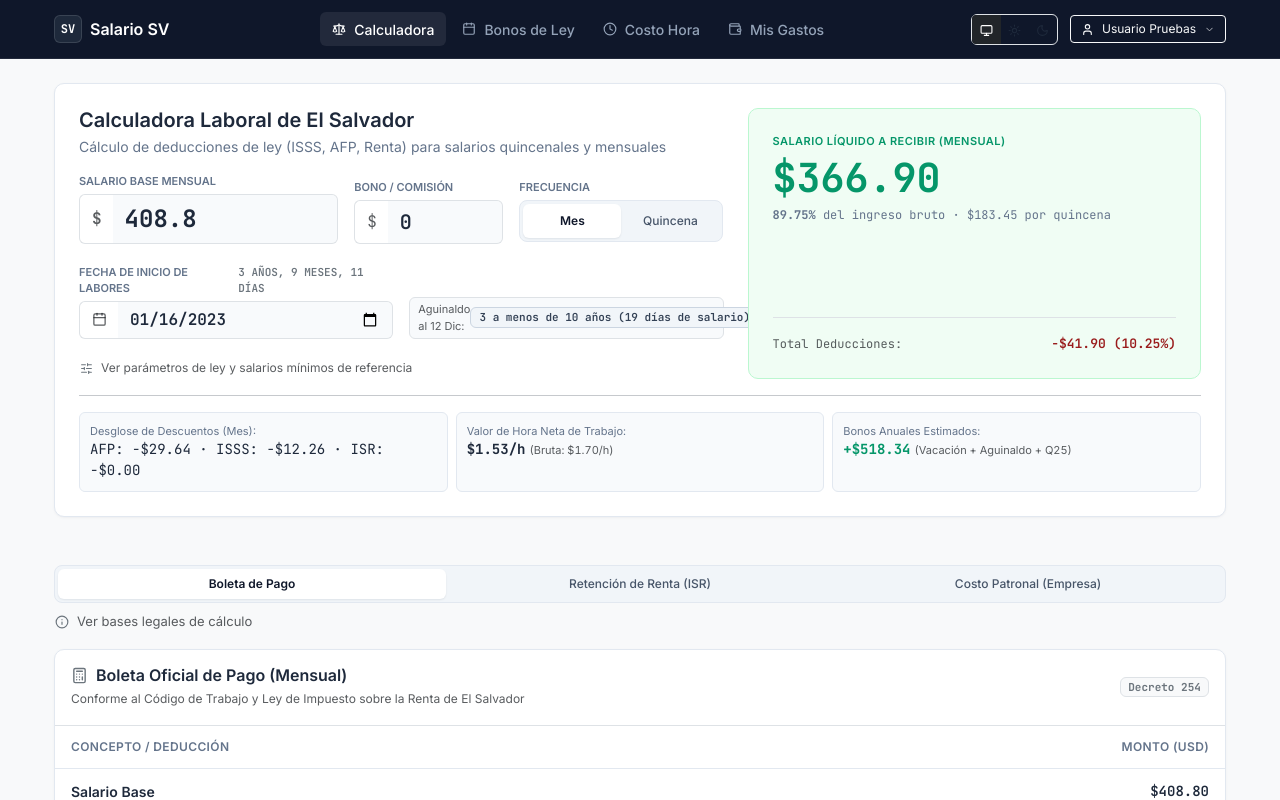
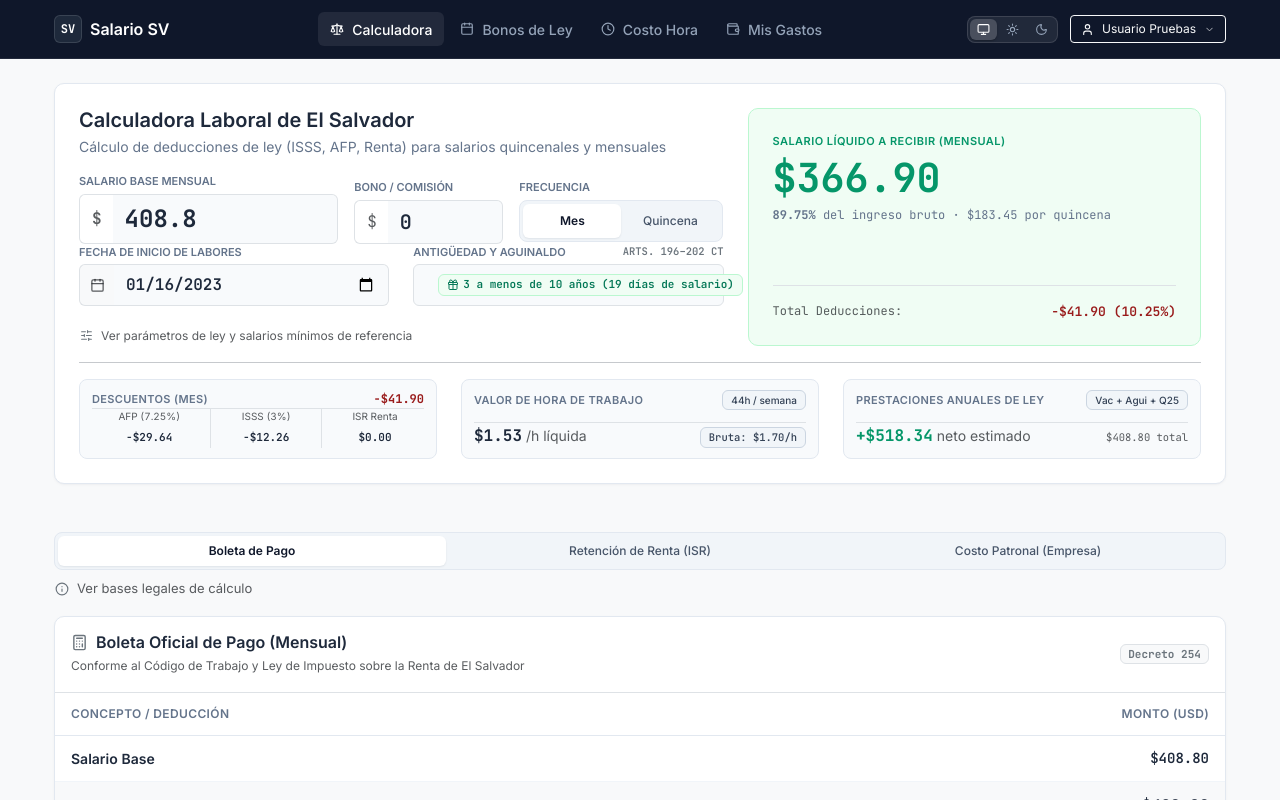
Before and after one commit to areyesdr/salarioygastossv, a React (Vite) app: page / in a window 1280 px wide. Shown: the top 800 px of the page. Built offline with nearby package versions, Linux system fonts and the light colour scheme.

Commit message:
fix: rediseñar selector de tema, tarjetas de metricas, antiguedad y cierre exterior de modales

```diff
--- a/src/App.tsx
+++ b/src/App.tsx
@@ -24,6 +24,7 @@ import {
   Sun,
   Moon,
   Monitor,
+  Gift,
 } from 'lucide-react';
 import {
   calcPayroll,
@@ -212,6 +213,18 @@ function AppShell() {
     document.addEventListener('mousedown', handleClickOutside);
     return () => document.removeEventListener('mousedown', handleClickOutside);
   }, []);
+
+  // Close modal on Escape key
+  useEffect(() => {
+    if (!showLawParamsModal) return;
+    const handleKeyDown = (e: KeyboardEvent) => {
+      if (e.key === 'Escape') {
+        setShowLawParamsModal(false);
+      }
+    };
+    window.addEventListener('keydown', handleKeyDown);
+    return () => window.removeEventListener('keydown', handleKeyDown);
+  }, [showLawParamsModal]);
 
   // Vacation state
   const [vacationBonusPct, setVacationBonusPct] = useState<number>(30);
@@ -748,13 +761,11 @@ function AppShell() {
           </div>
 
           {/* Selector de Modo Oscuro / Sistema / Claro */}
-          <div className="btn-group p-0.5 bg-slate-800 rounded border border-slate-700 me-2" role="group">
+          <div className="theme-toggle-control me-2" role="group" aria-label="Selector de tema visual">
             <button
               type="button"
               title="Tema del sistema (detecta configuración del OS)"
-              className={`btn btn-sm py-1 px-2 border-0 ${
-                themeMode === 'system' ? 'btn-dark text-white fw-semibold' : 'text-slate-400'
-              }`}
+              className={`theme-toggle-btn ${themeMode === 'system' ? 'active' : ''}`}
               onClick={() => setThemeMode('system')}
             >
               <Monitor size={13} />
@@ -762,9 +773,7 @@ function AppShell() {
             <button
               type="button"
               title="Modo claro"
-              className={`btn btn-sm py-1 px-2 border-0 ${
-                themeMode === 'light' ? 'btn-light text-slate-900 fw-semibold' : 'text-slate-400'
-              }`}
+              className={`theme-toggle-btn ${themeMode === 'light' ? 'active' : ''}`}
               onClick={() => setThemeMode('light')}
             >
               <Sun size={13} />
@@ -772,9 +781,7 @@ function AppShell() {
             <button
               type="button"
               title="Modo oscuro"
-              className={`btn btn-sm py-1 px-2 border-0 ${
-                themeMode === 'dark' ? 'btn-dark text-white fw-semibold' : 'text-slate-400'
-              }`}
+              className={`theme-toggle-btn ${themeMode === 'dark' ? 'active' : ''}`}
               onClick={() => setThemeMode('dark')}
             >
               <Moon size={13} />
@@ -990,21 +997,18 @@ function AppShell() {
                       </div>
                     </div>
 
-                    {/* Fila de Fecha de Inicio de Labores & Antigüedad */}
-                    <div className="row g-3 mt-1">
+                    {/* Fila de Fecha de Inicio de Labores & Antigüedad y Aguinaldo */}
+                    <div className="row g-2.5 mt-0.5">
                       <div className="col-12 col-sm-6">
                         <label
                           htmlFor="hire-date-input"
-                          className="form-label text-slate-muted small fw-semibold text-uppercase mb-1 d-flex justify-content-between align-items-center"
+                          className="form-label text-slate-muted small fw-semibold text-uppercase mb-1 d-block"
                           style={{ fontSize: '11px' }}
                         >
-                          <span>Fecha de Inicio de Labores</span>
-                          <span className="text-secondary fw-semibold font-monospace" style={{ fontSize: '11px' }}>
-                            {seniorityDetails.formattedSeniority}
-                          </span>
+                          Fecha de Inicio de Labores
                         </label>
-                        <div className="input-group">
-                          <span className="input-group-text bg-white border-end-0 text-muted">
+                        <div className="input-group" style={{ height: '42px' }}>
+                          <span className="input-group-text border-end-0 text-muted px-2.5">
                             <Calendar size={15} />
                           </span>
                           <input
@@ -1013,19 +1017,37 @@ function AppShell() {
                             value={hireDate}
                             onChange={(e) => handleHireDateChange(e.target.value)}
                             className="form-control border-start-0 font-monospace text-slate-dark fw-semibold"
+                            style={{ height: '42px' }}
                           />
                         </div>
                       </div>
 
-                      <div className="col-12 col-sm-6 d-flex flex-column justify-content-end">
+                      <div className="col-12 col-sm-6">
+                        <label
+                          className="form-label text-slate-muted small fw-semibold text-uppercase mb-1 d-flex justify-content-between align-items-center"
+                          style={{ fontSize: '11px' }}
+                        >
+                          <span>Antigüedad y Aguinaldo</span>
+                          <span className="text-secondary font-monospace" style={{ fontSize: '10.5px' }}>
+                            Arts. 196–202 CT
+                          </span>
+                        </label>
                         <div
-                          className="p-2 bg-slate-50 rounded border d-flex align-items-center justify-content-between"
+                          className="px-3 rounded border bg-slate-50 d-flex align-items-center justify-content-between"
                           style={{ height: '42px' }}
                         >
-                          <span className="text-muted small" style={{ fontSize: '11px' }}>
-                            Aguinaldo al 12 Dic:
-                          </span>
-                          <span className="badge-subtle font-monospace fw-semibold" style={{ fontSize: '11px' }}>
+                          <div className="d-flex align-items-center gap-1.5 small font-monospace text-truncate me-2">
+                            <Clock size={13} className="text-slate-muted shrink-0" />
+                            <span className="text-slate-dark fw-semibold text-truncate" style={{ fontSize: '12px' }}>
+                              {seniorityDetails.formattedSeniority}
+                            </span>
+                          </div>
+                          <span
+                            className="badge-emerald font-monospace fw-semibold shrink-0"
+                            style={{ fontSize: '11px' }}
+                            title="Tramo de Aguinaldo según Código de Trabajo"
+                          >
+                            <Gift size={12} className="me-1" />
                             {seniorityDetails.aguinaldoLabel}
                           </span>
                         </div>
@@ -1073,41 +1095,90 @@ function AppShell() {
                 </div>
               </div>
 
-              {/* Fila Inferior de Métricas Secundarias Ordenadas */}
+              {/* Fila Inferior de Métricas Secundarias en Tarjetas de Alto Rendimiento */}
               <hr className="my-3 text-slate-200" />
-              <div className="row g-2 text-start small font-monospace">
+              <div className="row g-2.5 text-start">
+                {/* 1. Desglose de Descuentos de Ley */}
                 <div className="col-12 col-md-4">
-                  <div className="p-2.5 rounded bg-slate-50 border border-slate-200 h-100">
-                    <span className="text-slate-muted d-block font-sans" style={{ fontSize: '11px' }}>
-                      Desglose de Descuentos ({period === 'monthly' ? 'Mes' : 'Qna'}):
-                    </span>
-                    <span className="text-slate-dark">
-                      AFP: -{formatUSD(activePayroll.afpEmployee)} · ISSS: -{formatUSD(activePayroll.isssEmployee)} · ISR: -{formatUSD(activePayroll.isr)}
-                    </span>
+                  <div className="metric-tile">
+                    <div className="d-flex justify-content-between align-items-center mb-1.5">
+                      <span className="metric-tile-title">
+                        Descuentos ({period === 'monthly' ? 'Mes' : 'Qna'})
+                      </span>
+                      <span className="fw-bold text-terracotta font-monospace" style={{ fontSize: '12px' }}>
+                        -{formatUSD(activePayroll.totalEmployeeDeductions)}
+                      </span>
+                    </div>
+                    <div className="d-flex align-items-center justify-content-between pt-1.5 border-top gap-1 font-monospace">
+                      <div className="text-center flex-fill">
+                        <span className="text-muted d-block font-sans" style={{ fontSize: '10px' }}>AFP (7.25%)</span>
+                        <span className="text-slate-dark fw-semibold" style={{ fontSize: '11px' }}>
+                          -{formatUSD(activePayroll.afpEmployee)}
+                        </span>
+                      </div>
+                      <div className="text-center flex-fill border-start border-end px-1">
+                        <span className="text-muted d-block font-sans" style={{ fontSize: '10px' }}>ISSS (3%)</span>
+                        <span className="text-slate-dark fw-semibold" style={{ fontSize: '11px' }}>
+                          -{formatUSD(activePayroll.isssEmployee)}
+                        </span>
+                      </div>
+                      <div className="text-center flex-fill">
+                        <span className="text-muted d-block font-sans" style={{ fontSize: '10px' }}>ISR Renta</span>
+                        <span className="text-slate-dark fw-semibold" style={{ fontSize: '11px' }}>
+                          {activePayroll.isr > 0 ? `-${formatUSD(activePayroll.isr)}` : '$0.00'}
+                        </span>
+                      </div>
+                    </div>
                   </div>
                 </div>
 
+                {/* 2. Valor Hora Neta y Bruta */}
                 <div className="col-12 col-md-4">
-                  <div className="p-2.5 rounded bg-slate-50 border border-slate-200 h-100">
-                    <span className="text-slate-muted d-block font-sans" style={{ fontSize: '11px' }}>
-                      Valor de Hora Neta de Trabajo:
-                    </span>
-                    <strong className="text-slate-dark">{formatUSD(hourlyResult.netHourly)}/h</strong>
-                    <span className="text-muted ms-1 font-sans" style={{ fontSize: '11px' }}>
-                      (Bruta: {formatUSD(hourlyResult.grossHourly)}/h)
-                    </span>
+                  <div className="metric-tile">
+                    <div className="d-flex justify-content-between align-items-center mb-1.5">
+                      <span className="metric-tile-title">
+                        Valor de Hora de Trabajo
+                      </span>
+                      <span className="badge-subtle font-sans" style={{ fontSize: '10px' }}>
+                        44h / semana
+                      </span>
+                    </div>
+                    <div className="d-flex align-items-baseline justify-content-between pt-1.5 border-top">
+                      <div>
+                        <span className="fs-6 fw-bold font-monospace text-slate-dark">
+                          {formatUSD(hourlyResult.netHourly)}
+                        </span>
+                        <span className="text-muted font-sans small"> /h líquida</span>
+                      </div>
+                      <span className="badge-subtle font-monospace" style={{ fontSize: '10.5px' }}>
+                        Bruta: {formatUSD(hourlyResult.grossHourly)}/h
+                      </span>
+                    </div>
                   </div>
                 </div>
 
+                {/* 3. Prestaciones Anuales Estimadas */}
                 <div className="col-12 col-md-4">
-                  <div className="p-2.5 rounded bg-slate-50 border border-slate-200 h-100">
-                    <span className="text-slate-muted d-block font-sans" style={{ fontSize: '11px' }}>
-                      Bonos Anuales Estimados:
-                    </span>
-                    <strong className="text-emerald">+{formatUSD(annualBonusesSummary.totalAnnualNetBonuses)}</strong>
-                    <span className="text-muted ms-1 font-sans" style={{ fontSize: '11px' }}>
-                      (Vacación + Aguinaldo + Q25)
-                    </span>
+                  <div className="metric-tile">
+                    <div className="d-flex justify-content-between align-items-center mb-1.5">
+                      <span className="metric-tile-title">
+                        Prestaciones Anuales de Ley
+                      </span>
+                      <span className="badge-subtle font-sans" style={{ fontSize: '10px' }}>
+                        Vac + Agui + Q25
+                      </span>
+                    </div>
+                    <div className="d-flex align-items-baseline justify-content-between pt-1.5 border-top">
+                      <div>
+                        <span className="fs-6 fw-bold font-monospace text-emerald">
+                          +{formatUSD(annualBonusesSummary.totalAnnualNetBonuses)}
+                        </span>
+                        <span className="text-muted font-sans small"> neto estimado</span>
+                      </div>
+                      <span className="small text-muted font-monospace" style={{ fontSize: '10.5px' }}>
+                        {formatUSD(activePayroll.grossTotal)} total
+                      </span>
+                    </div>
                   </div>
                 </div>
               </div>
@@ -1121,9 +1192,21 @@ function AppShell() {
         <div
           className="modal fade show d-block"
           tabIndex={-1}
-          style={{ backgroundColor: 'rgba(15, 23, 42, 0.45)', zIndex: 1060 }}
+          style={{ backgroundColor: 'rgba(15, 23, 42, 0.55)', zIndex: 1060 }}
+          onClick={(e) => {
+            if (e.target === e.currentTarget) {
+              setShowLawParamsModal(false);
+            }
+          }}
         >
-          <div className="modal-dialog modal-dialog-centered modal-dialog-scrollable modal-lg">
+          <div
+            className="modal-dialog modal-dialog-centered modal-dialog-scrollable modal-lg"
+            onClick={(e) => {
+              if (e.target === e.currentTarget) {
+                setShowLawParamsModal(false);
+              }
+            }}
+          >
             <div className="modal-content shadow border-0 rounded-3">
               <div className="modal-header border-bottom py-3 px-4">
                 <h6 className="modal-title fw-semibold text-slate-dark d-flex align-items-center gap-2 mb-0">
--- a/src/index.css
+++ b/src/index.css
@@ -90,6 +90,63 @@ html, body {
 .nav-link-subtle.active {
   color: #ffffff !important;
   background-color: rgba(255, 255, 255, 0.08);
+}
+
+/* Selector de Tema en Navbar Institucional */
+.theme-toggle-control {
+  background-color: rgba(255, 255, 255, 0.08);
+  border: 1px solid rgba(255, 255, 255, 0.12);
+  border-radius: 8px;
+  padding: 2px;
+  display: inline-flex;
+  align-items: center;
+  gap: 2px;
+}
+
+.theme-toggle-btn {
+  background: transparent;
+  border: none;
+  color: #94a3b8;
+  padding: 4px 7px;
+  border-radius: 6px;
+  display: inline-flex;
+  align-items: center;
+  justify-content: center;
+  transition: all 0.15s ease;
+  line-height: 1;
+}
+
+.theme-toggle-btn:hover {
+  color: #ffffff;
+  background-color: rgba(255, 255, 255, 0.06);
+}
+
+.theme-toggle-btn.active {
+  background-color: rgba(255, 255, 255, 0.18) !important;
+  color: #ffffff !important;
+  box-shadow: 0 1px 2px rgba(0, 0, 0, 0.25);
+}
+
+/* Tarjetas de Métricas Secundarias del Hero */
+.metric-tile {
+  background-color: var(--color-slate-50);
+  border: 1px solid var(--color-slate-200);
+  border-radius: 8px;
+  padding: 0.625rem 0.75rem;
+  height: 100%;
+  display: flex;
+  flex-direction: column;
+  justify-content: space-between;
+  transition: all 0.15s ease;
+}
+
+.metric-tile-title {
+  font-size: 0.6875rem;
+  font-weight: 600;
+  text-transform: uppercase;
+  letter-spacing: 0.03em;
+  color: var(--color-slate-500);
+  font-family: var(--bs-font-sans-serif);
 }
 
 /* Soft Cards & Shadows */
@@ -769,6 +826,16 @@ html, body {
   color: #fca5a5 !important;
 }
 
+/* Tarjetas de Métricas en Modo Oscuro */
+[data-bs-theme="dark"] .metric-tile {
+  background-color: #0b1120 !important;
+  border-color: #1e293b !important;
+}
+
+[data-bs-theme="dark"] .metric-tile-title {
+  color: #94a3b8 !important;
+}
+
 /* Scrollbars en Modo Oscuro */
 [data-bs-theme="dark"] ::-webkit-scrollbar-track {
   background: #090d16;
```
